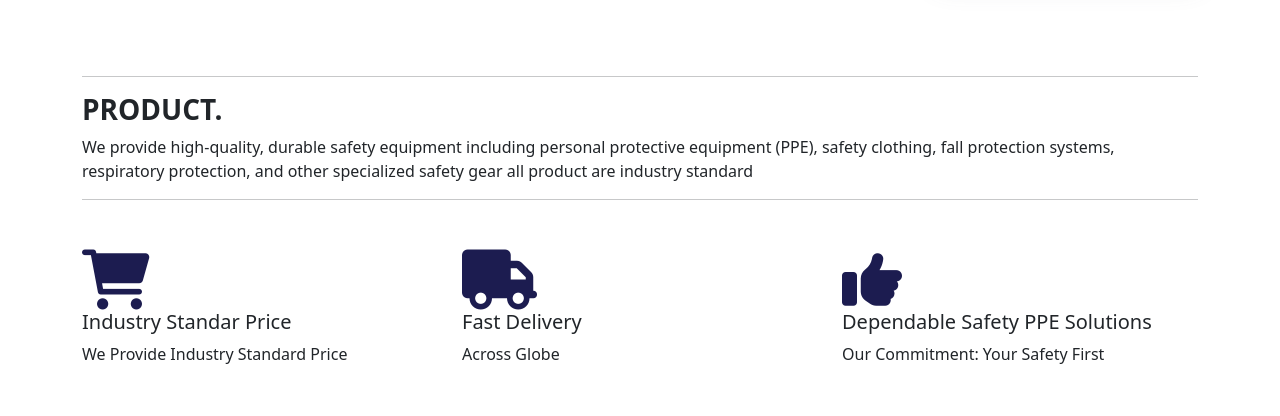
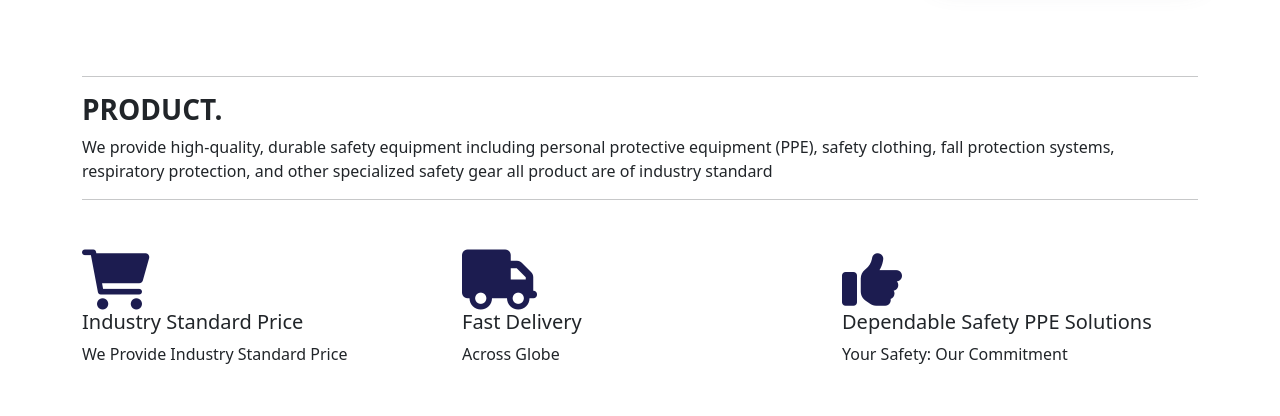
Before and after one commit to backenddevelopereishan/sstc_trading, a plain HTML site: page earAndEyesaftey.html in a window 1280 px wide. Shown: the part 2360-2776 px from the top of the page. Drawn offline with nearby package versions, Linux system fonts and the light colour scheme.

Commit message:
Update earAndEyesaftey.html

```diff
--- a/earAndEyesaftey.html
+++ b/earAndEyesaftey.html
@@ -348,11 +348,12 @@
 <div class="container">
     <h3 style="font-weight: bold;">PRODUCT.</h3>
     <p>We provide high-quality, durable safety equipment including personal protective equipment (PPE), safety clothing, fall
-        protection systems, respiratory protection, and other specialized safety gear all product are industry standard </p>
+        protection systems, respiratory protection, and other specialized safety gear all product are of industry standard </p>
 
     <hr>
 </div>
     <!-- product -->
+
 
 
 <!-- offer -->
@@ -360,7 +361,7 @@
     <div class="row">
         <div class="col-md-4 py-3 py-md-0">
             <i class="fa-solid fa-cart-shopping"></i>
-            <h5>Industry Standar Price</h5>
+            <h5>Industry Standard Price</h5>
             <p>We Provide Industry Standard Price   </p>
 
         </div>
@@ -372,7 +373,7 @@
         <div class="col-md-4 py-3 py-md-0">
             <i class="fa-solid fa-thumbs-up"></i>
             <h5>Dependable Safety PPE Solutions</h5>
-            <p>Our Commitment: Your Safety First</p>
+            <p>Your Safety: Our Commitment </p>
         </div>
     </div>
 </div>
```
